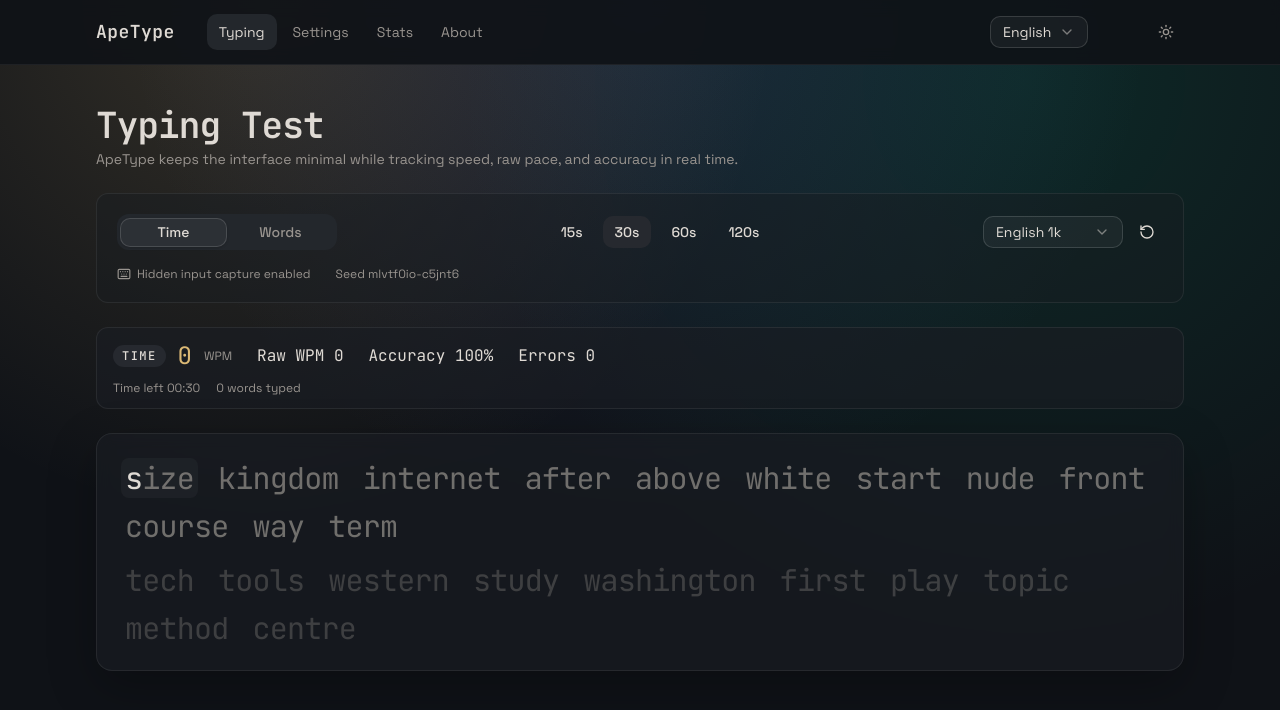
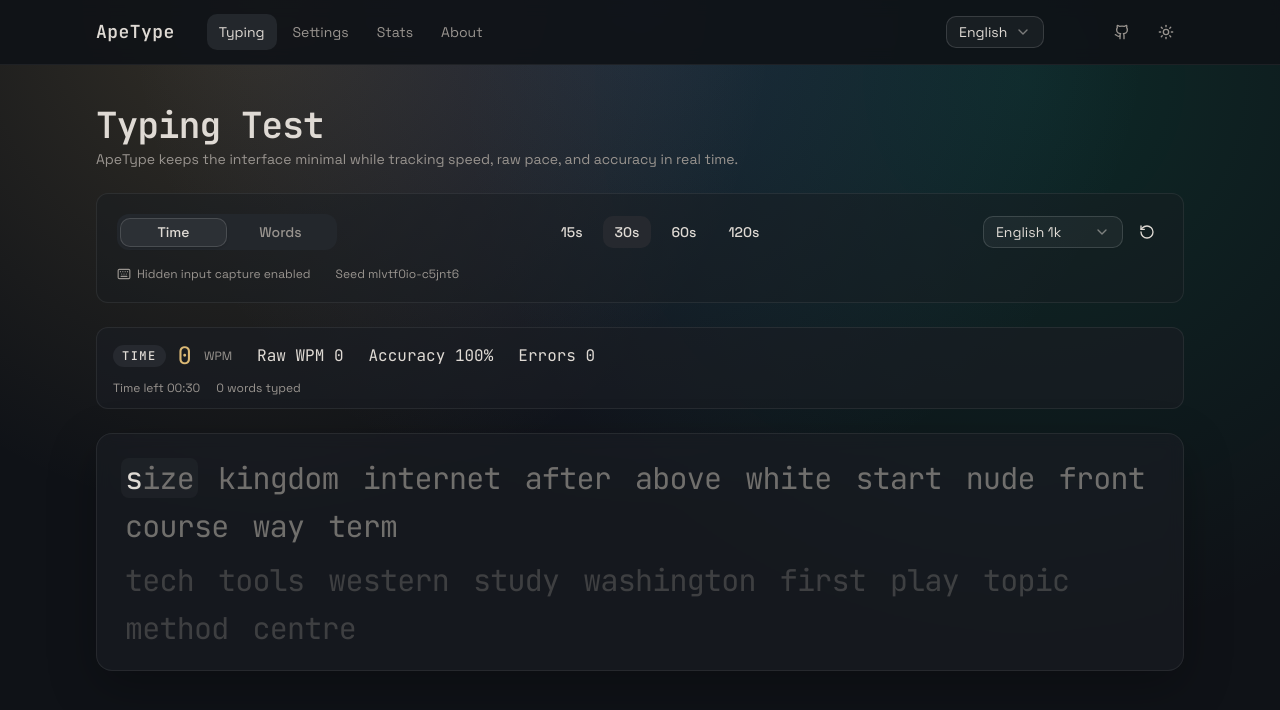
Before and after one commit to vietviet08/ape-type, a Next.js app: page / in a window 1280 px wide. Shown: the top 710 px of the page. Built offline with nearby package versions, Linux system fonts and the light colour scheme.

Commit message:
feat: add GitHub link button to AppHeader and update localization for GitHub action

```diff
--- a/components/layout/app-header.tsx
+++ b/components/layout/app-header.tsx
@@ -1,11 +1,13 @@
 "use client";
 
 import Link from "next/link";
+import { Github } from "lucide-react";
 
 import { useI18n } from "@/components/i18n/I18nProvider";
 import { ThemeToggle } from "@/components/layout/theme-toggle";
 import { Container } from "@/components/layout/container";
 import { LanguageSelector } from "@/components/layout/language-selector";
+import { Button } from "@/components/ui/button";
 import { cn } from "@/lib/utils";
 
 const NAV_ITEMS = [
@@ -14,6 +16,8 @@
   { href: "/stats", labelKey: "nav.stats" },
   { href: "/about", labelKey: "nav.about" },
 ] as const;
+
+const GITHUB_REPO_URL = "https://github.com/vietviet08/ape-type";
 
 export function AppHeader({ pathname }: { readonly pathname?: string }) {
   const { t } = useI18n();
@@ -51,6 +55,21 @@
         </div>
         <div className="flex items-center gap-2">
           <LanguageSelector />
+          <Button
+            asChild
+            variant="ghost"
+            size="icon"
+            aria-label={t("common.actions.github")}
+            className="text-muted-foreground hover:text-foreground"
+          >
+            <a
+              href={GITHUB_REPO_URL}
+              target="_blank"
+              rel="noopener noreferrer"
+            >
+              <Github className="size-4" />
+            </a>
+          </Button>
           <ThemeToggle />
         </div>
       </Container>
--- a/lib/i18n/locales/en.ts
+++ b/lib/i18n/locales/en.ts
@@ -24,6 +24,7 @@
       reset: "Reset",
       clear: "Clear",
       close: "Close",
+      github: "Open GitHub repository",
     },
     theme: {
       toggle: "Toggle theme",
```
